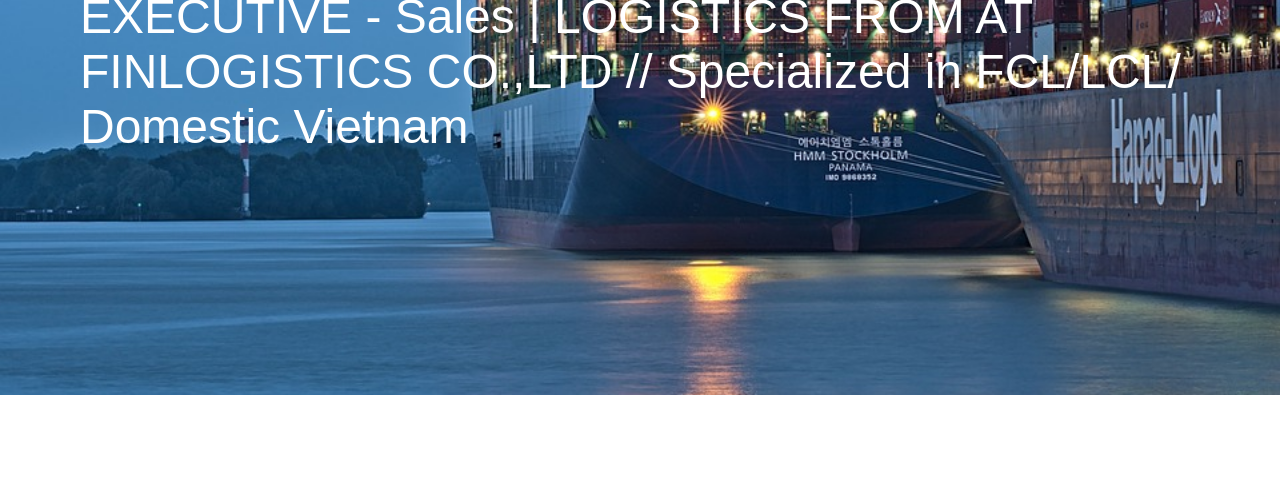
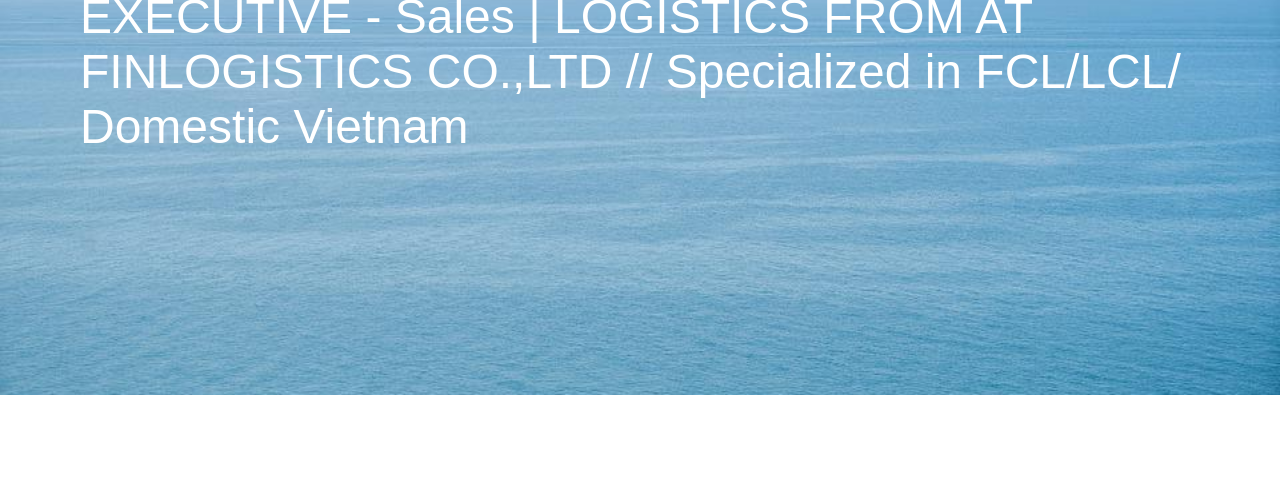
Before and after one commit to brianphanphm/phmweb-intro, a plain HTML site: page index.html in a window 1280 px wide. Shown: the part 405-904 px from the top of the page. Drawn offline with Linux system fonts and the light colour scheme.

Commit message:
Update style.css

```diff
--- a/style.css
+++ b/style.css
@@ -14,7 +14,7 @@
 {
     position: relative;
     min-height: 100vh;
-    background: url(port-6670684_960_720.jpeg);
+    background: url(2.jpeg);
     background-size: cover;
     background-position: right;
     display: flex;
```
